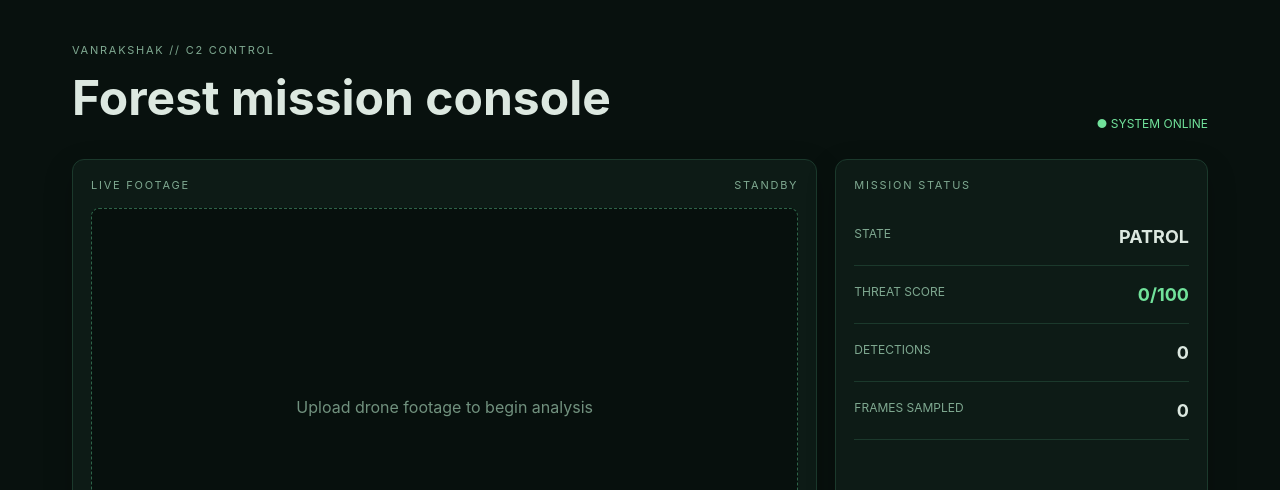
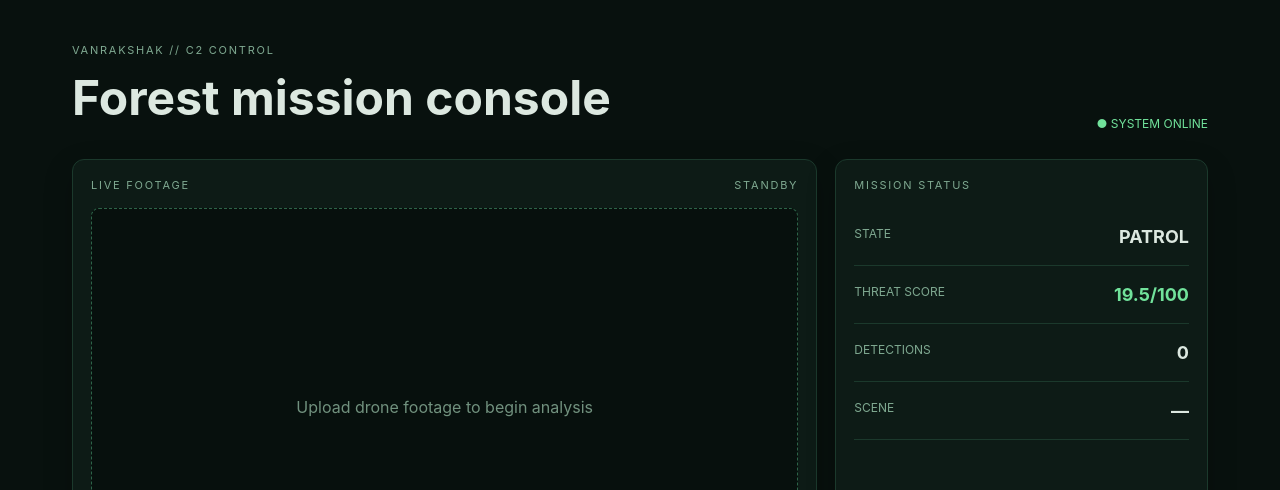
Before and after one commit to sanjeevafk/vanrakshak, a React (Vite) app in the folder frontend/: page / in a window 1280 px wide. Shown: the top 490 px of the page. Built offline with nearby package versions, Linux system fonts and the light colour scheme; no server answers.

Commit message:
feat(frontend): enhance video analysis with scene understanding and threat assessment

```diff
--- a/frontend/src/App.tsx
+++ b/frontend/src/App.tsx
@@ -1,34 +1,23 @@
 import { useMemo, useState } from "react";
 import { VisionService, type VideoDetection } from "./services/VisionService";
+import { SceneUnderstandingService } from "./services/SceneUnderstandingService";
+import { threatScore } from "./services/ThreatAssessmentService";
 
-const vision = new VisionService(import.meta.env.VITE_BACKEND_URL ?? "http://127.0.0.1:8000");
+const backend = import.meta.env.VITE_BACKEND_URL ?? "http://127.0.0.1:8000";
+const vision = new VisionService(backend);
+const scene = new SceneUnderstandingService(backend);
 
 export default function App() {
-  const [file, setFile] = useState<File>();
-  const [preview, setPreview] = useState<string>();
-  const [result, setResult] = useState<VideoDetection>();
-  const [busy, setBusy] = useState(false);
-  const [error, setError] = useState<string>();
+  const [file, setFile] = useState<File>(); const [preview, setPreview] = useState<string>();
+  const [result, setResult] = useState<VideoDetection>(); const [sceneResult, setSceneResult] = useState<any>();
+  const [busy, setBusy] = useState(false); const [error, setError] = useState<string>();
   const detections = useMemo(() => result?.frames.flatMap((frame) => frame.detections) ?? [], [result]);
-  const threat = Math.min(100, detections.length * 18);
-
-  async function analyze() {
-    if (!file) return;
-    setBusy(true); setError(undefined);
-    try { setResult(await vision.detectVideo(file)); } catch (e) { setError(e instanceof Error ? e.message : "Analysis failed"); }
-    finally { setBusy(false); }
-  }
-
-  return <main className="app">
-    <header><div><p className="eyebrow">VANRAKSHAK // C2 CONTROL</p><h1>Forest mission console</h1></div><span className="status">● SYSTEM ONLINE</span></header>
-    <section className="grid">
-      <div className="panel video-panel"><div className="panel-title"><span>LIVE FOOTAGE</span><span>{result?.source ?? "STANDBY"}</span></div>
-        {preview ? <video className="video" src={preview} controls /> : <div className="drop">Upload drone footage to begin analysis</div>}
-        <input aria-label="Drone footage" type="file" accept="video/*" onChange={(event) => { const next = event.target.files?.[0]; if (next) { setFile(next); setPreview(URL.createObjectURL(next)); setResult(undefined); } }} />
-        <button disabled={!file || busy} onClick={analyze}>{busy ? "ANALYZING…" : "ANALYZE FOOTAGE"}</button>{error && <p className="error">{error}</p>}
-      </div>
-      <aside className="panel"><div className="panel-title">MISSION STATUS</div><div className="metric"><span>STATE</span><strong>{threat > 45 ? "INVESTIGATE" : "PATROL"}</strong></div><div className="metric"><span>THREAT SCORE</span><strong className={threat > 45 ? "danger" : "safe"}>{threat}/100</strong></div><div className="metric"><span>DETECTIONS</span><strong>{detections.length}</strong></div><div className="metric"><span>FRAMES SAMPLED</span><strong>{result?.frames.length ?? 0}</strong></div></aside>
-    </section>
+  const threat = threatScore(sceneResult?.vlm_confidence ?? 0, detections.length ? 0.5 : 0, 0.6, 0.3);
+  async function analyze() { if (!file) return; setBusy(true); setError(undefined); try { const next = await vision.detectVideo(file); setResult(next); setSceneResult(await scene.understand("aW1hZ2U=")); } catch (e) { setError(e instanceof Error ? e.message : "Analysis failed"); } finally { setBusy(false); } }
+  return <main className="app"><header><div><p className="eyebrow">VANRAKSHAK // C2 CONTROL</p><h1>Forest mission console</h1></div><span className="status">● SYSTEM ONLINE</span></header>
+    <section className="grid"><div className="panel"><div className="panel-title"><span>LIVE FOOTAGE</span><span>{result?.source ?? "STANDBY"}</span></div>{preview ? <video className="video" src={preview} controls /> : <div className="drop">Upload drone footage to begin analysis</div>}<input aria-label="Drone footage" type="file" accept="video/*" onChange={(event) => { const next = event.target.files?.[0]; if (next) { setFile(next); setPreview(URL.createObjectURL(next)); setResult(undefined); setSceneResult(undefined); } }} /><button disabled={!file || busy} onClick={analyze}>{busy ? "ANALYZING…" : "ANALYZE FOOTAGE"}</button>{error && <p className="error">{error}</p>}</div>
+      <aside className="panel"><div className="panel-title">MISSION STATUS</div><div className="metric"><span>STATE</span><strong>{threat > 45 ? "INVESTIGATE" : "PATROL"}</strong></div><div className="metric"><span>THREAT SCORE</span><strong className={threat > 45 ? "danger" : "safe"}>{threat.toFixed(1)}/100</strong></div><div className="metric"><span>DETECTIONS</span><strong>{detections.length}</strong></div><div className="metric"><span>SCENE</span><strong>{sceneResult?.behavior_rating ?? "—"}</strong></div></aside></section>
     <section className="panel"><div className="panel-title">DETECTION STREAM</div>{detections.length ? <div className="stream">{result?.frames.map((frame) => <div className="event" key={frame.frame_index}><span>{frame.timestamp_seconds.toFixed(2)}s</span><span>{frame.detections.map((d) => `${d.class} #${d.track_id}`).join(", ") || "No objects"}</span></div>)}</div> : <p className="muted">No detections yet. Results will appear here after analysis.</p>}</section>
+    <section className="grid"><div className="panel"><div className="panel-title">SCENE UNDERSTANDING</div><p>{sceneResult?.scene_summary ?? "Awaiting semantic analysis…"}</p>{sceneResult?.reason && <span className="badge">{sceneResult.reason}</span>}</div><div className="panel"><div className="panel-title">COMMAND LOG</div><p className={detections.length ? "command" : "muted"}>{detections.length ? "DISPATCH_RANGER // SIMULATED ACKNOWLEDGED" : "No commands emitted."}</p></div></section>
   </main>;
 }
```
